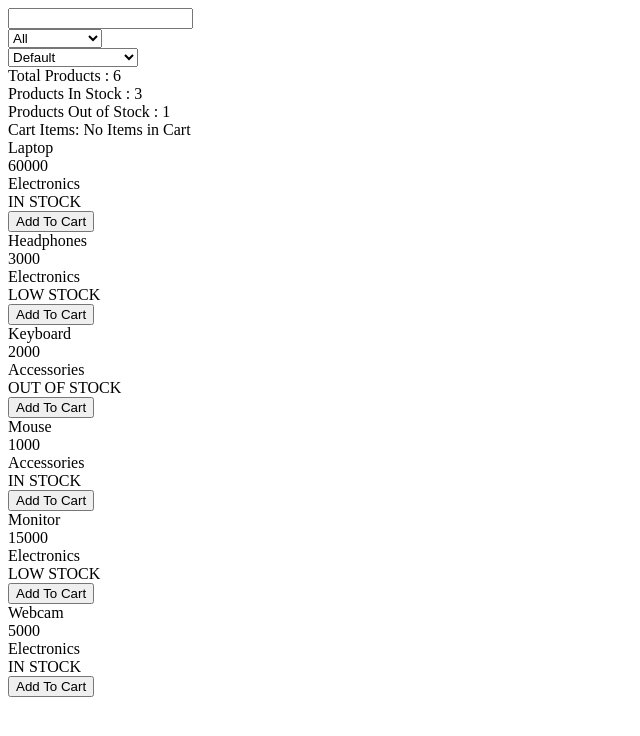
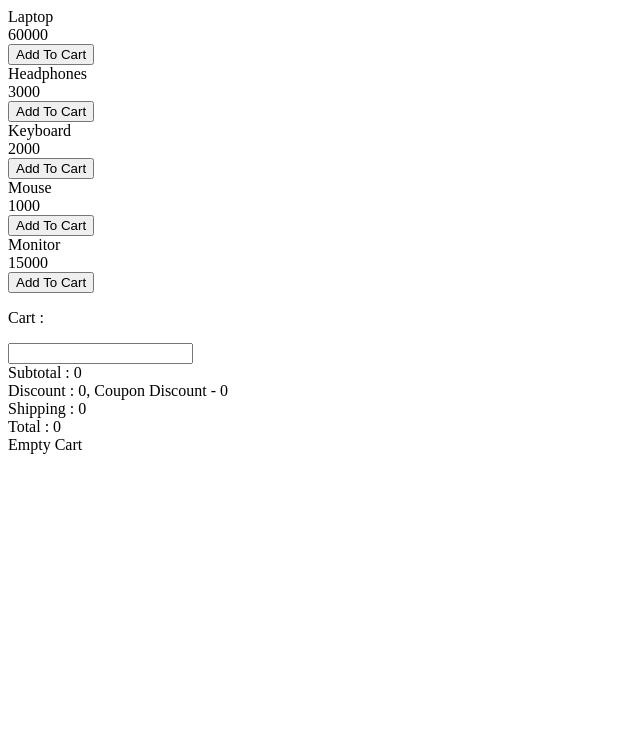
Before and after one commit to kunaladhav/playground, a React (Vite) app in the folder playground/: page / in a window 1280 px wide. Shown: the top 736 px of the page, without its empty margins (0-640 px from the left). Built offline with nearby package versions, Linux system fonts and the light colour scheme.

Commit message:
Completed Day 30 Assignment

```diff
--- a/playground/src/App.jsx
+++ b/playground/src/App.jsx
@@ -31,7 +31,8 @@
 // import LocalShop from "./Pages/LocalShop";
 // import RecentShop from "./Pages/RecentShop";
 // import DebounceProduct from "./Pages/DebounceProduct";
-import ProductManagementDashboard from "./Pages/ProductManagementDashboard";
+// import ProductManagementDashboard from "./Pages/ProductManagementDashboard";
+import ShopCheckout from "./Pages/ShopCheckout";
 
 function App() {
   // const [cart, setCart] = useState([]);
@@ -75,7 +76,8 @@ function App() {
         {/* <LocalShop /> */}
         {/* <RecentShop /> */}
         {/* <DebounceProduct /> */}
-        <ProductManagementDashboard />
+        {/* <ProductManagementDashboard /> */}
+        <ShopCheckout />
       </div>
     </>
   );
--- /dev/null
+++ b/playground/src/Pages/ShopCheckout.jsx
@@ -0,0 +1,84 @@
+import { useState } from "react";
+import CheckoutProductList from "../components/CheckoutProductList";
+import CheckoutCart from "../components/CheckoutCart";
+import Checkout from "../components/Checkout";
+
+const initialProducts = [
+  { id: 1, name: "Laptop", price: 60000 },
+  { id: 2, name: "Headphones", price: 3000 },
+  { id: 3, name: "Keyboard", price: 2000 },
+  { id: 4, name: "Mouse", price: 1000 },
+  { id: 5, name: "Monitor", price: 15000 },
+];
+
+const ShopCheckout = () => {
+  const products = initialProducts;
+  const [cart, setCart] = useState([]);
+
+  const addToCart = (product) => {
+    const exists = cart.some((item) => item.id === product.id);
+
+    if (exists) {
+      setCart(
+        cart.map((item) => {
+          if (item.id === product.id) {
+            return { ...product, quantity: item.quantity + 1 };
+          }
+          return item;
+        }),
+      );
+    } else {
+      setCart([...cart, { ...product, quantity: 1 }]);
+    }
+  };
+
+  const removeFromCart = (id) => {
+    setCart(cart.filter((item) => item.id !== id));
+  };
+
+  const increaseQuantity = (id) => {
+    setCart(
+      cart.map((item) => {
+        if (item.id === id) {
+          return { ...item, quantity: item.quantity + 1 };
+        }
+        return item;
+      }),
+    );
+  };
+
+  const decreaseQuantity = (id) => {
+    const item = cart.find((item) => item.id === id);
+
+    if (item.quantity === 1) {
+      removeFromCart(id);
+      return;
+    }
+
+    setCart(
+      cart.map((item) => {
+        if (item.id === id) {
+          return { ...item, quantity: item.quantity - 1 };
+        }
+        return item;
+      }),
+    );
+  };
+
+  return (
+    <div>
+      <div>
+        <CheckoutProductList products={products} onAddToCart={addToCart} />
+        <CheckoutCart
+          cart={cart}
+          onRemoveFromCart={removeFromCart}
+          onIncreaseQuantity={increaseQuantity}
+          onDecreaseQuantity={decreaseQuantity}
+        />
+        <Checkout cart={cart} setCart={setCart} />
+      </div>
+    </div>
+  );
+};
+
+export default ShopCheckout;
--- /dev/null
+++ b/playground/src/components/Checkout.jsx
@@ -0,0 +1,84 @@
+import { useState } from "react";
+
+const initial_form = {
+  name: "",
+  email: "",
+  address: "",
+};
+
+const Checkout = ({ cart, setCart }) => {
+  const [formData, setFormData] = useState(initial_form);
+  const [orderPlaced, setOrderPlaced] = useState(false);
+
+  const handleChange = (e) => {
+    const { name, value } = e.target;
+    setFormData((prev) => ({ ...prev, [name]: value }));
+  };
+
+  const handleSubmit = (e) => {
+    e.preventDefault();
+
+    if (
+      formData.name.trim() !== "" &&
+      formData.email.trim() !== "" &&
+      formData.address.trim() !== ""
+    ) {
+      setOrderPlaced(true);
+    } else {
+      alert("Please Fill the Form Correctly");
+    }
+  };
+
+  return (
+    <div>
+      <div>
+        {orderPlaced ? (
+          <div>
+            <h2>Order Placed Successfully!</h2>
+
+            <p>Thank you, {formData.name}.</p>
+
+            <button
+              onClick={() => {
+                setOrderPlaced(false);
+                setFormData({ ...initial_form });
+                setCart([]);
+              }}
+            >
+              Continue Shopping
+            </button>
+          </div>
+        ) : cart.length > 0 ? (
+          <form onSubmit={handleSubmit}>
+            <label>Name:</label>
+            <input
+              type="text"
+              name="name"
+              value={formData.name}
+              onChange={handleChange}
+            />
+            <label>Email:</label>
+            <input
+              type="email"
+              name="email"
+              value={formData.email}
+              onChange={handleChange}
+            />
+            <label>Address:</label>
+            <input
+              type="text"
+              name="address"
+              value={formData.address}
+              onChange={handleChange}
+            />
+            <button type="submit">Submit</button>
+          </form>
+        ) : (
+          <div>Empty Cart</div>
+        )}
+      </div>
+    </div>
+  );
+};
+
+export default Checkout;
--- /dev/null
+++ b/playground/src/components/CheckoutCart.jsx
@@ -0,0 +1,83 @@
+import { useState } from "react";
+
+const CheckoutCart = ({
+  cart,
+  onRemoveFromCart,
+  onIncreaseQuantity,
+  onDecreaseQuantity,
+}) => {
+  const [coupon, setCoupon] = useState("");
+
+  const totalCost = cart.reduce((acc, item) => {
+    return acc + item.price * item.quantity;
+  }, 0);
+
+  const discountedPrice = () => {
+    if (totalCost >= 10000) {
+      return (totalCost * 10) / 100;
+    } else {
+      return 0;
+    }
+  };
+
+  const couponDiscount = () => {
+    if (coupon === "SAVE10") {
+      return (totalCost * 10) / 100;
+    } else if (coupon === "SAVE20") {
+      return (totalCost * 20) / 100;
+    } else {
+      return 0;
+    }
+  };
+
+  const shippingCost = totalCost === 0 ? 0 : totalCost >= 5000 ? 0 : 100;
+
+  const total = totalCost - discountedPrice() - couponDiscount() + shippingCost;
+
+  return (
+    <div>
+      <div>
+        <p>Cart : </p>
+        {cart.map((item) => (
+          <div key={item.id}>
+            {item.name} <br />
+            {item.price} <br />
+            <button onClick={() => onDecreaseQuantity(item.id)}>[-]</button>
+            {item.quantity}{" "}
+            <button onClick={() => onIncreaseQuantity(item.id)}>[+]</button>{" "}
+            <br />
+            <button onClick={() => onRemoveFromCart(item.id)}>
+              Remove
+            </button>{" "}
+            <br />
+          </div>
+        ))}
+      </div>
+      <div>
+        <label>
+          <input
+            type="text"
+            value={coupon}
+            onChange={(e) => setCoupon(e.target.value)}
+          />
+        </label>
+      </div>
+      <div>
+        Subtotal : {totalCost} <br />
+        Discount : {totalCost >= 10000 ? (totalCost * 10) / 100 : 0}, Coupon
+        Discount -{" "}
+        {coupon === "SAVE10"
+          ? (totalCost * 10) / 100
+          : coupon === "SAVE20"
+            ? (totalCost * 20) / 100
+            : 0}{" "}
+        <br />
+        Shipping : {shippingCost} <br />
+        Total : {total}
+        <br />
+      </div>
+    </div>
+  );
+};
+
+export default CheckoutCart;
--- /dev/null
+++ b/playground/src/components/CheckoutProductList.jsx
@@ -0,0 +1,17 @@
+const CheckoutProductList = ({ products, onAddToCart }) => {
+  return (
+    <div>
+      <div>
+        {products.map((item) => (
+          <div key={item.id}>
+            {item.name} <br />
+            {item.price} <br />
+            <button onClick={() => onAddToCart(item)}>Add To Cart</button>
+          </div>
+        ))}
+      </div>
+    </div>
+  );
+};
+
+export default CheckoutProductList;
```
